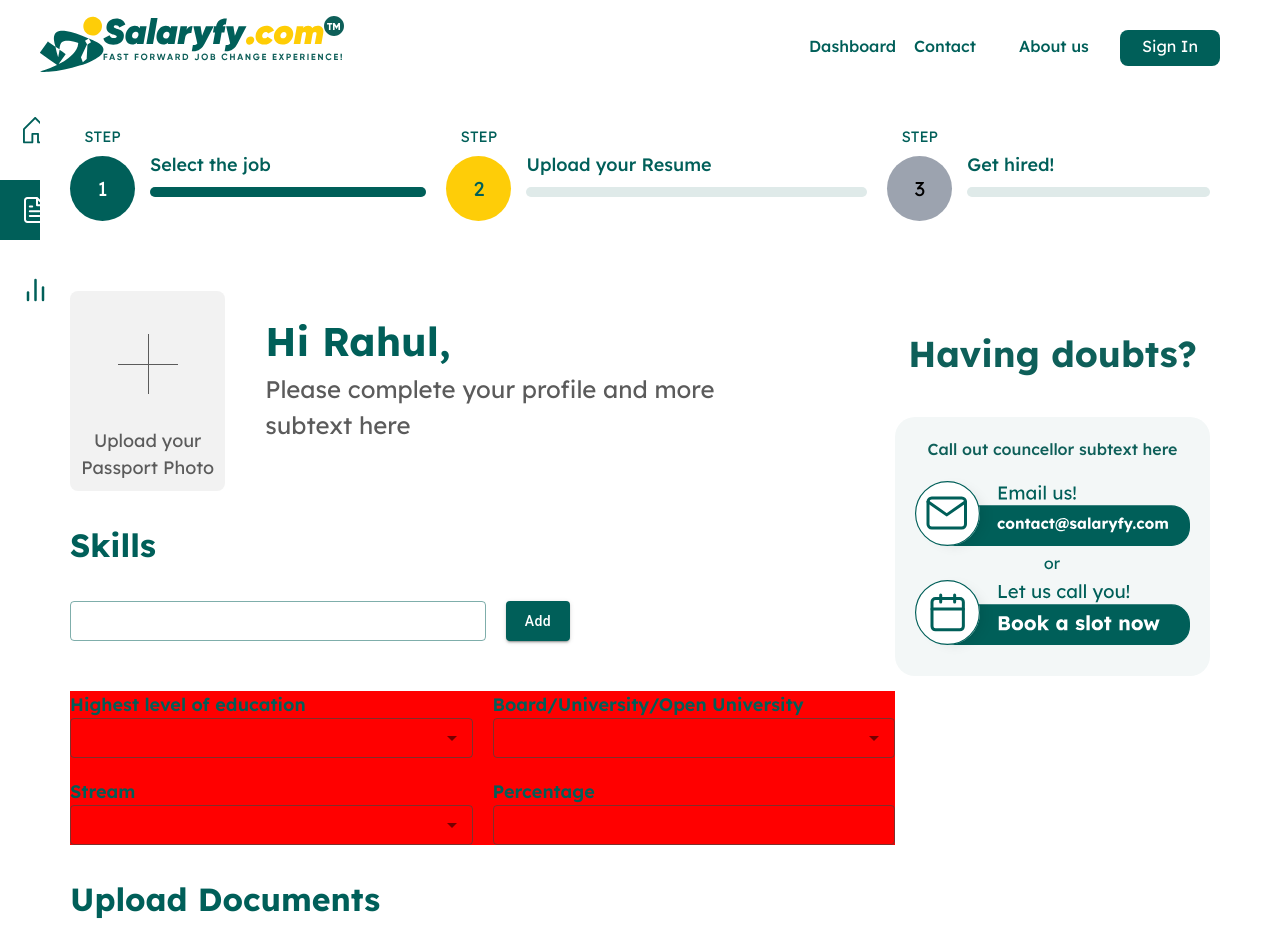
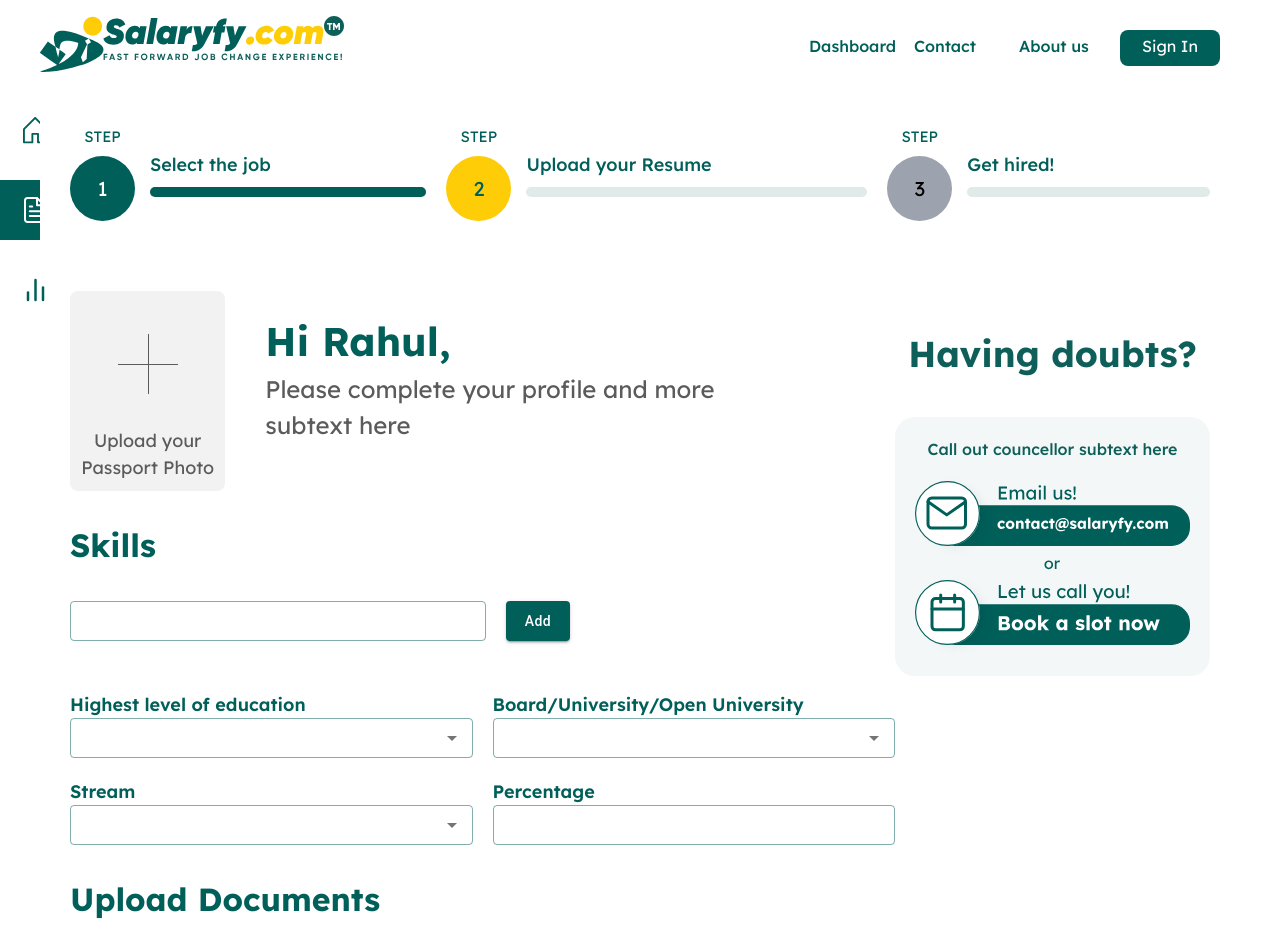
Before and after one commit to mayurkukade/Salaryfy, a React (Vite) app in the folder salaryfy/: page /questionnaire/fresher-profile-upload in a window 1280 px wide. Shown: the top 952 px of the page. Built offline with nearby package versions, Linux system fonts and the light colour scheme.

Commit message:
split successful

```diff
--- /dev/null
+++ b/salaryfy/src/components/textfield-dropdown.component.tsx
@@ -0,0 +1,14 @@
+import { Autocomplete, TextField } from "@mui/material";
+import { ChangeEvent } from "react";
+
+export function TextFieldDropDown({ options, onOptionClick, onTextInput, value }: { options: Array<string>, onOptionClick?: (v: string | null) => void, onTextInput?: (v: string) => void, value: string | null }) {
+  function onTextInput$(event: ChangeEvent<HTMLInputElement>) {
+    if (onTextInput) { onTextInput(event.currentTarget.value); }
+  }
+  function onFieldChange(_event: React.ChangeEvent<object>, newValue: string | null): void {
+    if (onOptionClick) { onOptionClick(newValue); }
+  }
+  return (
+    <Autocomplete options={options} value={value?.length ? value : null} onChange={onFieldChange} size="small" renderInput={(params) => <TextField onChange={onTextInput$} {...params} />} />
+  );
+}
--- /dev/null
+++ b/salaryfy/src/modules/questionnaire/components/educational-info.component.tsx
@@ -0,0 +1,50 @@
+import { TextField } from "@mui/material";
+import { TextFieldDropDown } from "../../../components/textfield-dropdown.component";
+import { CHANGED_BY } from "../constants/fresher-profile-upload.list";
+import { EducationalSkillsKey } from "../constants/fresher.type";
+import { EducationalSkillsType } from "../services/fresher-profile-upload.service";
+import { ChangeEvent } from "react";
+
+export function EducationalInfoComponent({ educationalSkillsKey, educationalSkills, onHighestLevelEducationChangeHandler, onBoardUniversityFieldInput, onBoardUniversityChangeHandler, onStreamChangeHandler, onPercentageChangeHandler }: { educationalSkillsKey: EducationalSkillsKey, educationalSkills: EducationalSkillsType, onHighestLevelEducationChangeHandler: (v0: string | null, v2: CHANGED_BY) => void, onBoardUniversityFieldInput: (v: string) => void, onBoardUniversityChangeHandler: (v: string | null) => void, onStreamChangeHandler: (value: string | null) => void, onPercentageChangeHandler: (v: ChangeEvent<HTMLInputElement>) => void }) {
+  return(
+    <div className=" flex flex-col gap-3   md:grid md:grid-cols-[1fr,1fr] md:gap-[2em] md:my-[2em]">
+              <div>
+                <div className="text-[#005F59] text-[1.8em] font-semibold">Highest level of education</div>
+                <div>
+                  <TextFieldDropDown
+                    value={educationalSkillsKey.highestLevelEducation[0]}
+                    options={educationalSkills.highestEducationList.map(e => e.value)}
+                    onOptionClick={(value) => onHighestLevelEducationChangeHandler(value, CHANGED_BY.USER)}
+                  />
+                </div>
+              </div>
+              <div>
+                <div className="text-[#005F59] text-[1.8em] font-semibold">Board/University/Open University</div>
+                <div>
+                  <TextFieldDropDown
+                    value={educationalSkillsKey.board[0]}
+                    options={educationalSkills.boardList.map(e => e.value)}
+                    onTextInput={onBoardUniversityFieldInput}
+                    onOptionClick={onBoardUniversityChangeHandler}
+                  />
+                </div>
+              </div>
+              <div>
+                <div className="text-[#005F59] text-[1.8em] font-semibold">Stream</div>
+                <div>
+                  <TextFieldDropDown
+                    value={educationalSkillsKey.stream[0]}
+                    options={educationalSkills.streamList.map(e => e.value)}
+                    onOptionClick={onStreamChangeHandler}
+                  />
+                </div>
+              </div>
+              <div>
+                <div className="text-[#005F59] text-[1.8em] font-semibold">Percentage</div>
+                <div className="flex flex-col">
+                  <TextField value={educationalSkills.percentage || ''} onChange={onPercentageChangeHandler} size="small" />
+                </div>
+              </div>
+            </div>
+  );
+}
--- a/salaryfy/src/modules/questionnaire/constants/fresher-profile-upload.list.ts
+++ b/salaryfy/src/modules/questionnaire/constants/fresher-profile-upload.list.ts
@@ -39,5 +39,6 @@ enum STREAM_NOBOARD {
 
 const STREAM_NOBOARD_LIST: Array<Omit<SkillType, 'selected'>> = Object.keys(STREAM_NOBOARD).map(code => ({ code, value: STREAM_NOBOARD[code as keyof typeof STREAM_NOBOARD] }));
 
+export enum CHANGED_BY { SERVER = 'server', USER = 'user' }
 
 export { HIGHEST_EDUCATION, HIGHEST_EDUCATION_LIST, BOARD, BOARD_LIST, STREAM, STREAM_LIST, STREAM_NOBOARD, STREAM_NOBOARD_LIST }
--- /dev/null
+++ b/salaryfy/src/modules/questionnaire/constants/fresher.type.ts
@@ -0,0 +1,6 @@
+type ItemsKeyType = [string | null, React.Dispatch<React.SetStateAction<string | null>>];
+export type EducationalSkillsKey = {
+  highestLevelEducation:      ItemsKeyType,
+  board:                      ItemsKeyType,
+  stream:                     ItemsKeyType
+}
--- a/salaryfy/src/modules/questionnaire/pages/fresher-dashboard.page.tsx
+++ b/salaryfy/src/modules/questionnaire/pages/fresher-dashboard.page.tsx
@@ -18,7 +18,7 @@ import { JobsDetailsType } from "../../../features/reducers/job-details/job-deta
 import { useLazyGetProfileQuery, useSaveProfileMutation } from "../../../features/api-integration/profile-qualification/profile-qualification.slice";
 import React from "react";
 import { QuestionnaireHttpClient } from "../services/questionnaire.service";
-import { concatMap, mergeMap, startWith, switchMap, tap } from "rxjs";
+import { concatMap } from "rxjs";
 
 interface UpcomingInterviewType {
   date: string,
@@ -79,7 +79,7 @@ export function FresherDashboard() {
   const [recommendJobsState, setRecommendJobsState] = useState<Array<JobsDetailsType>>([]);
 
   function handlePercentageChange(value: string) {
-    const percentageElement = percentageTextfieldRef.current;
+    // const percentageElement = percentageTextfieldRef.current;
     // percentageElement
     profileLevelPayload.percentage = value;
   }
--- a/salaryfy/src/modules/questionnaire/pages/fresher-profile-upload.page.tsx
+++ b/salaryfy/src/modules/questionnaire/pages/fresher-profile-upload.page.tsx
@@ -11,12 +11,13 @@ import Chip from "../components/chip.component";
 import { QuestionnaireHttpClient } from "../services/questionnaire.service";
 import { CommonUtilities } from "../../../utils/common.utilities";
 import { EducationalSkillsType, FresherProfileUploadService, INITIAL_EDUCATIONAL_SKILLS } from "../services/fresher-profile-upload.service";
-import { BOARD_LIST, HIGHEST_EDUCATION, STREAM_LIST, STREAM_NOBOARD_LIST } from "../constants/fresher-profile-upload.list";
+import { BOARD_LIST, CHANGED_BY, HIGHEST_EDUCATION, STREAM_LIST, STREAM_NOBOARD_LIST } from "../constants/fresher-profile-upload.list";
 import { useLazyGetProfileQuery, useLazyUniversitySuggestionsQuery, useSaveProfileMutation } from "../../../features/api-integration/profile-qualification/profile-qualification.slice";
 import _ from 'lodash';
+import { EducationalInfoComponent } from "../components/educational-info.component";
+import { EducationalSkillsKey } from "../constants/fresher.type";
 
 type UserEducationSkill = { highestLevelOfEdu: string | undefined, board: string | undefined, stream: string | undefined, percentage: number | undefined, UserId: string | undefined | null }
-enum CHANGED_BY { SERVER = 'server', USER = 'user' }
 const initialValue: { value: CHANGED_BY } = {
   value: CHANGED_BY.SERVER
 };
@@ -56,13 +57,13 @@ function FresherProfileUpload() {
   const [skills, setSkills] = useState<Set<string>>(new Set([]));
   const httpClient: QuestionnaireHttpClient = new QuestionnaireHttpClient();
 
-  const educationalSkillsKey = {
+  const educationalSkillsKey: EducationalSkillsKey = {
     highestLevelEducation: useState<string | null>(null),
     board: useState<string | null>(null),
     stream: useState<string | null>(null),
   }
 
-  const payloadEducationalSkills = {
+  const payloadEducationalSkills: EducationalSkillsKey = {
     highestLevelEducation: useState<string | null>(null),
     board: useState<string | null>(null),
     stream: useState<string | null>(null),
@@ -337,45 +338,7 @@ function FresherProfileUpload() {
               </div>
             </div>
 
-            <div className=" flex flex-col gap-3   md:grid md:grid-cols-[1fr,1fr] md:gap-[2em] md:my-[2em] bg-[red]">
-              <div>
-                <div className="text-[#005F59] text-[1.8em] font-semibold">Highest level of education</div>
-                <div>
-                  <TextFieldDropDown
-                    value={educationalSkillsKey.highestLevelEducation[0]}
-                    options={educationalSkills.highestEducationList.map(e => e.value)}
-                    onOptionClick={(value) => onHighestLevelEducationChangeHandler(value, CHANGED_BY.USER)}
-                  />
-                </div>
-              </div>
-              <div>
-                <div className="text-[#005F59] text-[1.8em] font-semibold">Board/University/Open University</div>
-                <div>
-                  <TextFieldDropDown
-                    value={educationalSkillsKey.board[0]}
-                    options={educationalSkills.boardList.map(e => e.value)}
-                    onTextInput={onBoardUniversityFieldInput}
-                    onOptionClick={onBoardUniversityChangeHandler}
-                  />
-                </div>
-              </div>
-              <div>
-                <div className="text-[#005F59] text-[1.8em] font-semibold">Stream</div>
-                <div>
-                  <TextFieldDropDown
-                    value={educationalSkillsKey.stream[0]}
-                    options={educationalSkills.streamList.map(e => e.value)}
-                    onOptionClick={onStreamChangeHandler}
-                  />
-                </div>
-              </div>
-              <div>
-                <div className="text-[#005F59] text-[1.8em] font-semibold">Percentage</div>
-                <div className="flex flex-col">
-                  <TextField value={educationalSkills.percentage || ''} onChange={onPercentageChangeHandler} size="small" />
-                </div>
-              </div>
-            </div>
+            <EducationalInfoComponent educationalSkills={educationalSkills} educationalSkillsKey={educationalSkillsKey} onHighestLevelEducationChangeHandler={onHighestLevelEducationChangeHandler} onBoardUniversityFieldInput={onBoardUniversityFieldInput} onBoardUniversityChangeHandler={onBoardUniversityChangeHandler} onStreamChangeHandler={onStreamChangeHandler} onPercentageChangeHandler={onPercentageChangeHandler} />
 
             { /* Upload Documents section */}
             <div className="my-[3em]">
@@ -447,18 +410,6 @@ function FresherProfileUpload() {
   );
 }
 
-function TextFieldDropDown({ options, onOptionClick, onTextInput, value }: { options: Array<string>, onOptionClick?: (v: string | null) => void, onTextInput?: (v: string) => void, value: string | null }) {
-  function onTextInput$(event: ChangeEvent<HTMLInputElement>) {
-    if (onTextInput) { onTextInput(event.currentTarget.value); }
-  }
-  function onFieldChange(_event: React.ChangeEvent<object>, newValue: string | null): void {
-    if (onOptionClick) { onOptionClick(newValue); }
-  }
-  return (
-    <Autocomplete options={options} value={value?.length ? value : null} onChange={onFieldChange} size="small" renderInput={(params) => <TextField onChange={onTextInput$} {...params} />} />
-  );
-}
-
 function DocUploader({ className, label, uploading, progress, onDocUpload }: { className?: string; label: string; uploading?: boolean; progress?: number; onDocUpload: (file: File) => void }) {
   const uploadFileRef = useRef<HTMLInputElement | null>(null);
 
```
